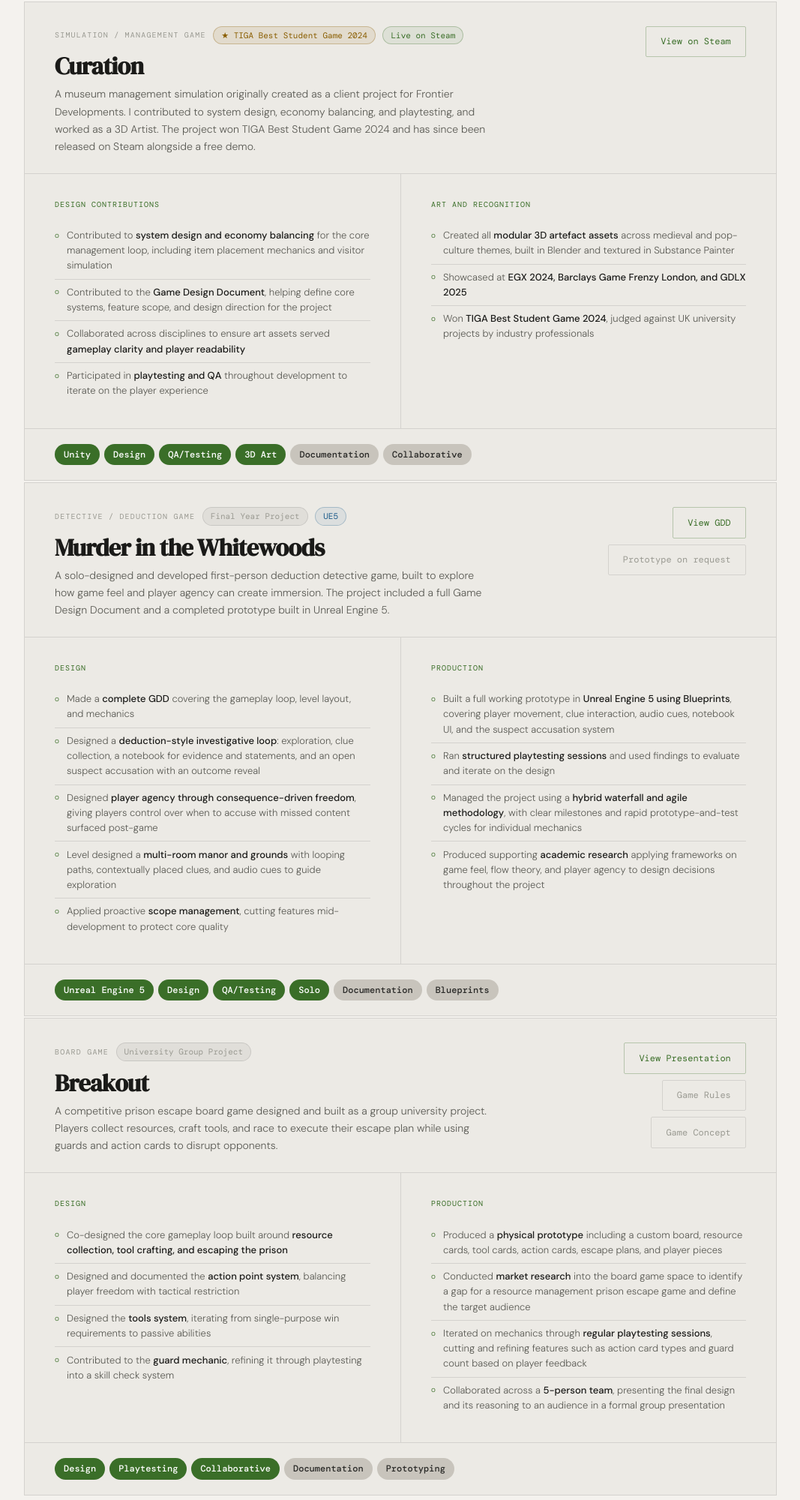
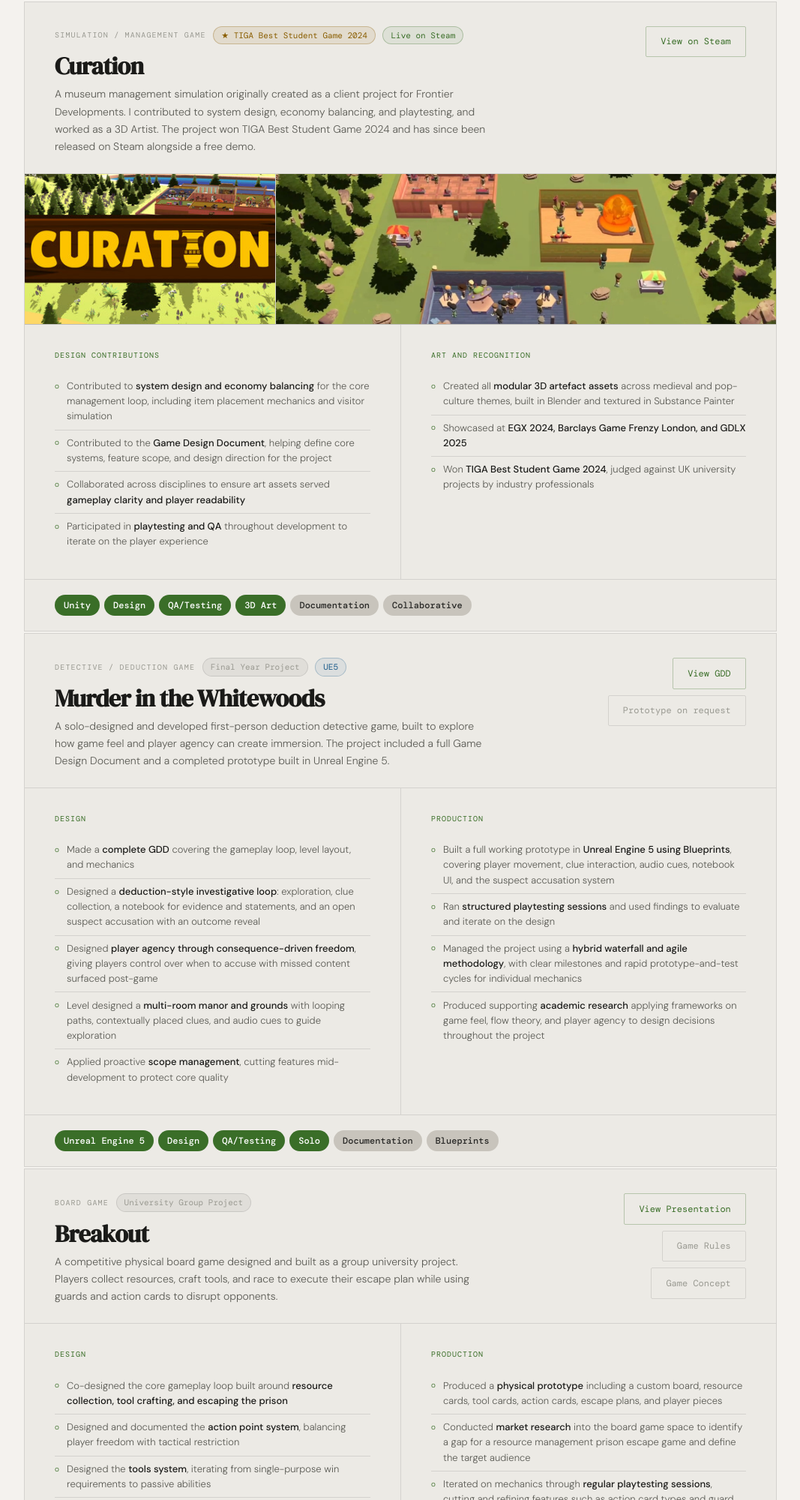
Before and after one commit to mikey-5/mikey-5port.github.io, a plain HTML site: page index.html in a window 1280 px wide. Shown: the part 1554-3554 px from the top of the page at 75% size, without its empty margins (106-1173 px from the left). Drawn offline with nearby package versions, Linux system fonts and the light colour scheme.

Commit message:
add port site

```diff
--- a/index_29.html
+++ b/index.html
@@ -192,6 +192,11 @@
       </div>
     </div>
 
+    <div style="display:grid;grid-template-columns:1fr 2fr;gap:1px;background:var(--border);border-bottom:1px solid var(--border);">
+      <img src="Curation1.jpg" alt="Curation logo" style="width:100%;height:200px;object-fit:cover;display:block;">
+      <img src="Curation2.jpg" alt="Curation gameplay" style="width:100%;height:200px;object-fit:cover;display:block;">
+    </div>
+
     <div class="proj-body">
       <div class="proj-col">
         <div class="proj-col-title">Design Contributions</div>
@@ -283,7 +288,7 @@
           <span class="badge b-uni">University Group Project</span>
         </div>
         <h3 class="proj-name">Breakout</h3>
-        <p class="proj-tagline">A competitive prison escape board game designed and built as a group university project. Players collect resources, craft tools, and race to execute their escape plan while using guards and action cards to disrupt opponents.</p>
+        <p class="proj-tagline">A competitive physical board game designed and built as a group university project. Players collect resources, craft tools, and race to execute their escape plan while using guards and action cards to disrupt opponents.</p>
       </div>
       <div class="proj-action" style="display:flex;flex-direction:column;gap:0.5rem;align-items:flex-end;">
         <a href="https://docs.google.com/presentation/d/1yNDuD-fpT8kUorAsR-Z203iUWZ5IIpHMntDGHY3v8To/edit?usp=sharing" target="_blank" class="proj-link">View Presentation</a>
@@ -372,6 +377,7 @@
   <div class="contact-links">
     <a href="mailto:Michaelhw1406@outlook.com" class="btn btn-primary">Michaelhw1406@outlook.com</a>
     <a href="https://linkedin.com/in/michaelhwilliams" target="_blank" class="btn btn-ghost">LinkedIn</a>
+    <a href="Michael Game Design.pdf" download class="btn btn-ghost">Download CV</a>
   </div>
 </section>
 
```
Also changed, not shown: 2 other files.
